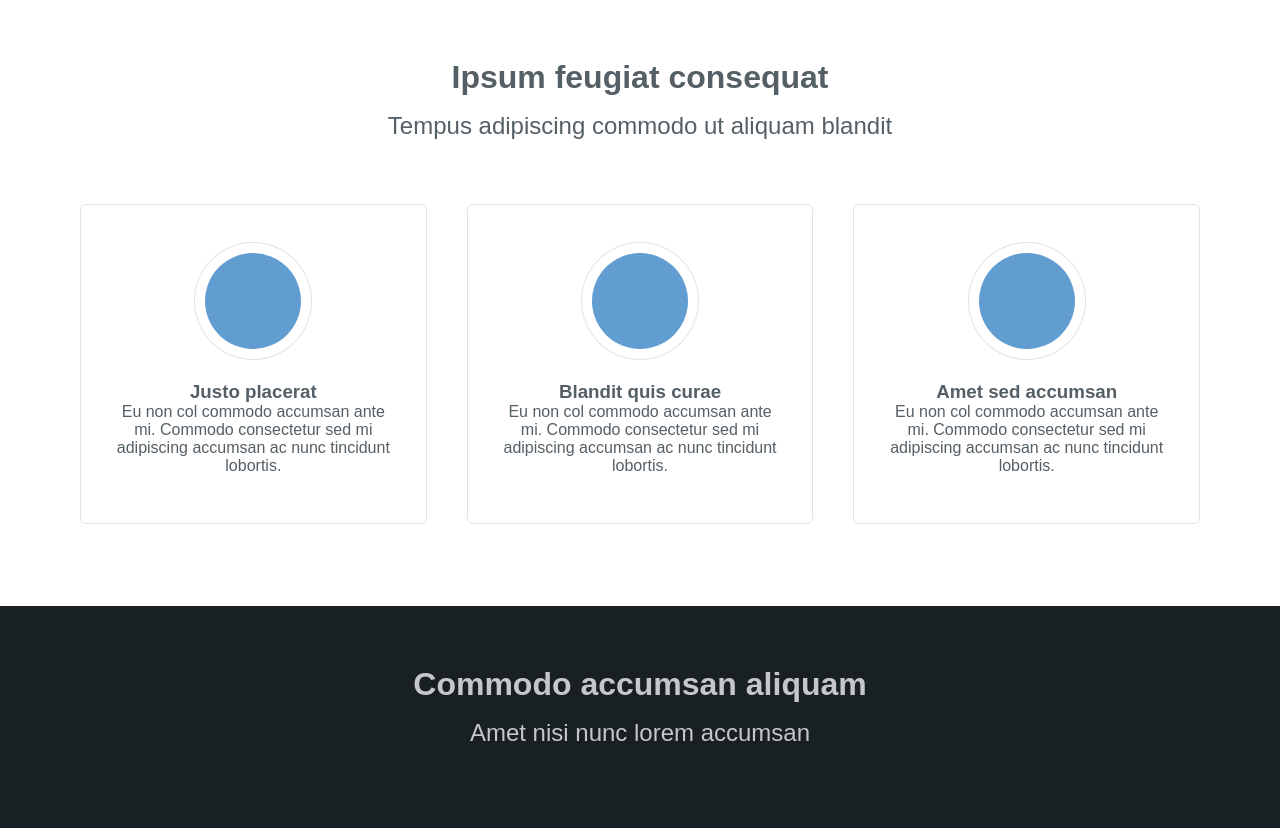
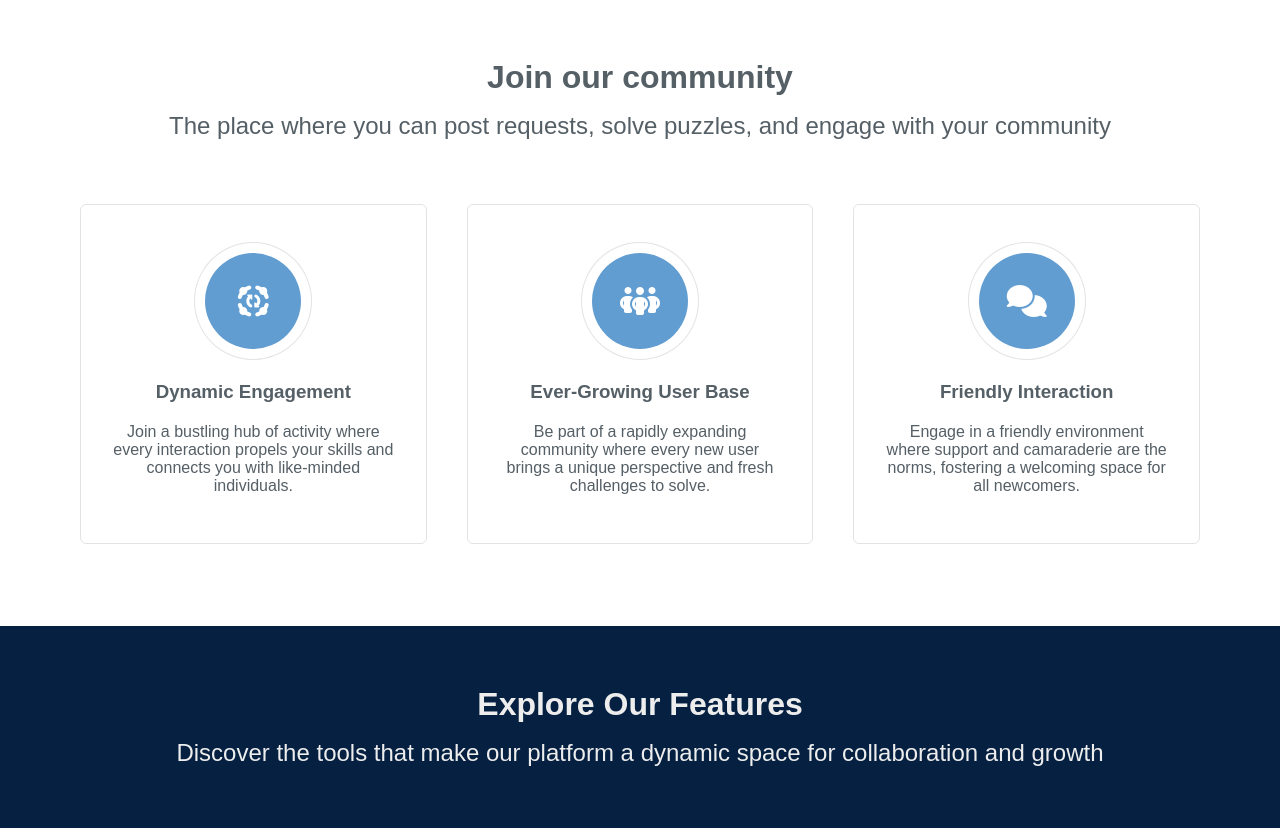
Before and after one commit to dynamicCat/CITS5505_Group_Project, a Flask app: page / in a window 1280 px wide. Shown: the part 593-1421 px from the top of the page. Run offline with Flask 3, Linux system fonts and the light colour scheme; some libraries are stand-ins or nearby versions.

Commit message:
Modify home page content

```diff
--- a/static/css/header-footer.css
+++ b/static/css/header-footer.css
@@ -109,7 +109,7 @@ footer {
     display: block;
     padding: 10px 0;
     border-bottom: 1px solid #ccc;
-    width: 50%;
+    width: 70%;
 }
 
 .half ul.alt li:hover {
--- a/static/css/introductory.css
+++ b/static/css/introductory.css
@@ -147,6 +147,10 @@ a:hover {
     padding-right: 20px;
 }
 
+.card p {
+    padding-top: 20px;
+}
+
 .box {
     border-radius: 6px;
     border: solid 1px rgba(144, 144, 144, 0.25);
@@ -194,8 +198,8 @@ a:hover {
 }
 
 #function{
-    background: #192024;
-	color: #c5c7c8;
+    background: #052041;
+	color: #ededed;
     padding-bottom: 50px;
     text-align: center;
 }
@@ -220,4 +224,5 @@ a:hover {
 .half p {
     font-size: 1em;
     line-height: 1.6;
+    padding-top: 20px;
 }
--- a/templates/introductory.html
+++ b/templates/introductory.html
@@ -20,8 +20,7 @@
             <ul>
                 <li><a href="#banner">Home</a></button></li>
                 <li><a href="#about">About</a></li>
-                <li><a href="#function">Product</a></li>
-                <li><a href="#footer">contact us</a></li>
+                <li><a href="#function">Function</a></li>
                 <li><a href="{{ url_for('login') }}" class="button">Login</a></li>
             </ul>
         </nav>
@@ -30,9 +29,7 @@
     <section id="banner">
         <div class="inner">
             <h2>Welcome to RequestHub</h2>
-            <p>The place where you can post requests, solve puzzles, and engage with your community.</p>
-            <hr>
-            <p>Get started by either logging in to your existing account or creating a new one to explore the possibilities.</p>
+            <p>Get started by either logging in to your existing account or creating a new one to explore the possibilities</p>
             <ul class="actions">
                 <li><a href="{{ url_for('register') }}" class="button big special">Sign Up</a></li>
                 <li><a href="{{ url_for('login') }}" class="button big alt">Login</a></li>
@@ -42,30 +39,30 @@
 
     <section id="about">
         <div class="major">
-            <h2>Ipsum feugiat consequat</h2>
-            <p>Tempus adipiscing commodo ut aliquam blandit</p>
+            <h2>Join our community</h2>
+            <p>The place where you can post requests, solve puzzles, and engage with your community</p>
         </div>
         <div class="container">
             <div class="row">
                 <div class="card">
                     <div class="special box">
-                        <i class="icon fa-area-chart major"></i>
-                        <h3>Justo placerat</h3>
-                        <p>Eu non col commodo accumsan ante mi. Commodo consectetur sed mi adipiscing accumsan ac nunc tincidunt lobortis.</p>
+                        <i class="icon fa-solid fa-group-arrows-rotate major"></i>
+                        <h3>Dynamic Engagement</h3>
+                        <p>Join a bustling hub of activity where every interaction propels your skills and connects you with like-minded individuals.</p>
                     </div>
                 </div>
                 <div class="card">
                     <div class="special box">
-                        <i class="icon fa-refresh major"></i>
-                        <h3>Blandit quis curae</h3>
-                        <p>Eu non col commodo accumsan ante mi. Commodo consectetur sed mi adipiscing accumsan ac nunc tincidunt lobortis.</p>
+                        <i class="icon fa-solid fa-people-group major"></i>
+                        <h3>Ever-Growing User Base</h3>
+                        <p>Be part of a rapidly expanding community where every new user brings a unique perspective and fresh challenges to solve.</p>
                     </div>
                 </div>
                 <div class="card">
                     <div class="special box">
-                        <i class="icon fa-cog major"></i>
-                        <h3>Amet sed accumsan</h3>
-                        <p>Eu non col commodo accumsan ante mi. Commodo consectetur sed mi adipiscing accumsan ac nunc tincidunt lobortis.</p>
+                        <i class="icon fa-regular fa-comments major"></i>
+                        <h3>Friendly Interaction</h3>
+                        <p>Engage in a friendly environment where support and camaraderie are the norms, fostering a welcoming space for all newcomers.</p>
                     </div>
                 </div>
             </div>
@@ -74,21 +71,21 @@
 
     <section id="function">
         <div class="major">
-            <h2>Commodo accumsan aliquam</h2>
-            <p>Amet nisi nunc lorem accumsan</p>
+            <h2>Explore Our Features</h2>
+            <p>Discover the tools that make our platform a dynamic space for collaboration and growth</p>
         </div>
         <div class="container">
             <div class="row">
                 <div class="half">
-                    <img src="{{ url_for('static', filename='images/login_page_img.jpg') }}" alt="" width="680" height="308">
-                    <h3>Mollis adipiscing nisl</h3>
-                    <p>Eget mi ac magna cep lobortis faucibus accumsan enim lacinia adipiscing metus urna adipiscing cep commodo id. Ac quis arcu amet. Arcu nascetur lorem adipiscing non faucibus odio nullam arcu lobortis. Aliquet ante feugiat. Turpis aliquet ac posuere volutpat lorem arcu aliquam lorem.</p>
+                    <img src="{{ url_for('static', filename='images/fuction_img.jpg') }}" alt="Forum">
+                    <h3>Submit Your Requirements</h3>
+                    <p>With our user-friendly interface, submitting your requirements is as easy as a few clicks. Specify your needs and publish them to our vast community to gain rapid and robust responses</p>
                 </div>
 
                 <div class="half">
-                    <img src="{{ url_for('static', filename='images/login_page_img.jpg') }}" alt="" width="680" height="308">
-                    <h3>Neque ornare adipiscing</h3>
-                    <p>Eget mi ac magna cep lobortis faucibus accumsan enim lacinia adipiscing metus urna adipiscing cep commodo id. Ac quis arcu amet. Arcu nascetur lorem adipiscing non faucibus odio nullam arcu lobortis. Aliquet ante feugiat. Turpis aliquet ac posuere volutpat lorem arcu aliquam lorem.</p>
+                    <img src="{{ url_for('static', filename='images/fuction_two_img.jpg') }}" alt="Help">
+                    <h3>Accept and Respond to Requests</h3>
+                    <p>Engage with the community by accepting requests that align with your skills. Respond efficiently using our streamlined communication tools that ensure your contributions are impactful and acknowledged</p>
                 </div>
 
             </div>
@@ -101,15 +98,14 @@
                 <div class="half">
                     <h2>Accumsan</h2>
                     <ul class="alt">
-                        <li><span>Nascetur nunc varius</span></li>
-                        <li><span>Vis faucibus sed tempor</span></li>
-                        <li><span>Massa amet lobortis vel</span></li>
-                        <li><span>Nascetur nunc varius</span></li>
+                        <li><span>Phone: +123-456-7890</span></li>
+                        <li><span>Email: support@example.com</span></li>
+                        <li><span>Address: The University of Western Australia</span></li>
                     </ul>
                 </div>
                 <div class="half">
-                    <h2>Aliquam Interdum</h2>
-                    <p>Blandit nunc tempor lobortis nunc non. Mi accumsan. Justo aliquet massa adipiscing cubilia eu accumsan id. Arcu accumsan faucibus vis ultricies adipiscing ornare ut. Mi accumsan justo aliquet.</p>
+                    <h2>Follow Us</h2>
+                    <p>Stay connected with us through social media and get the latest updates about our services and offers.</p>
                     <ul class="icons">
                         <li><a href="#" class="icon fa-twitter"><span class="label">Twitter</span></a></li>
                         <li><a href="#" class="icon fa-facebook"><span class="label">Facebook</span></a></li>
```
Also changed, not shown: static/images/fuction_img.jpg (added), static/images/fuction_two_img.jpg (added), 1 other file.
